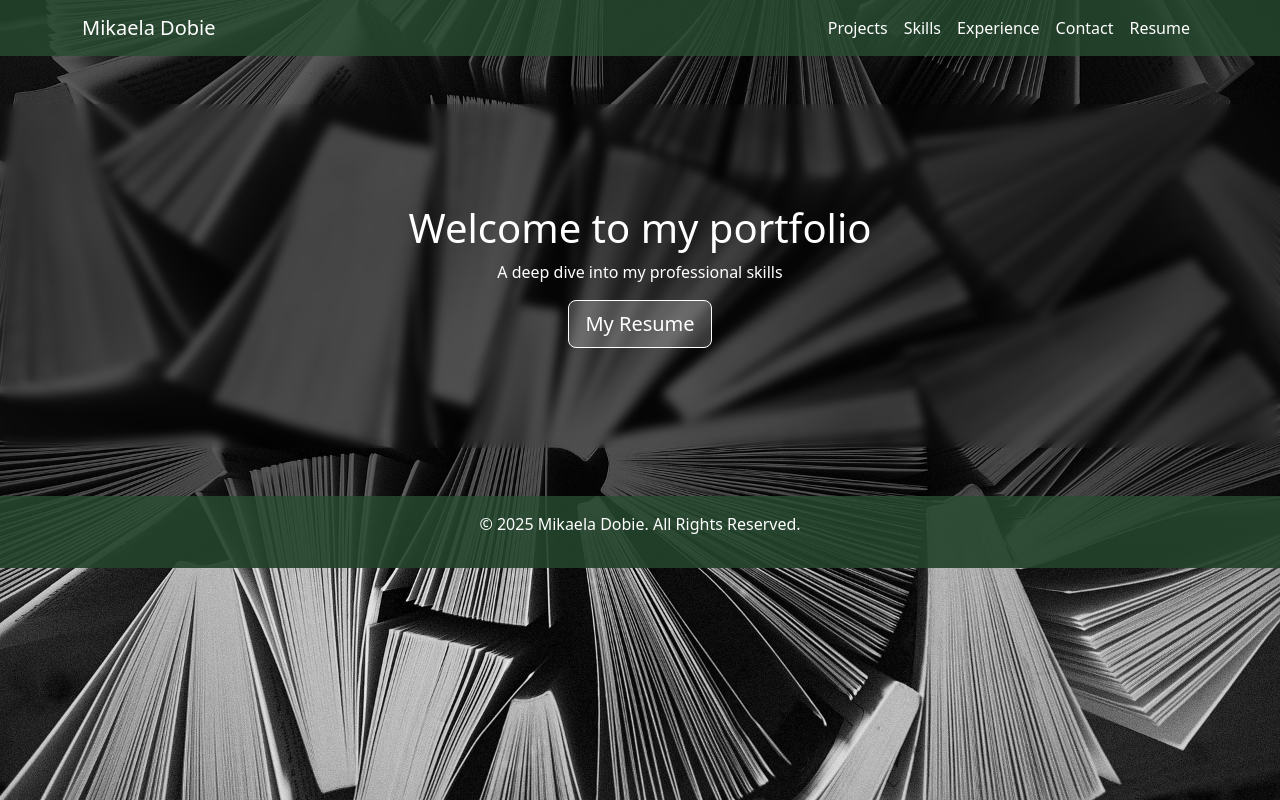
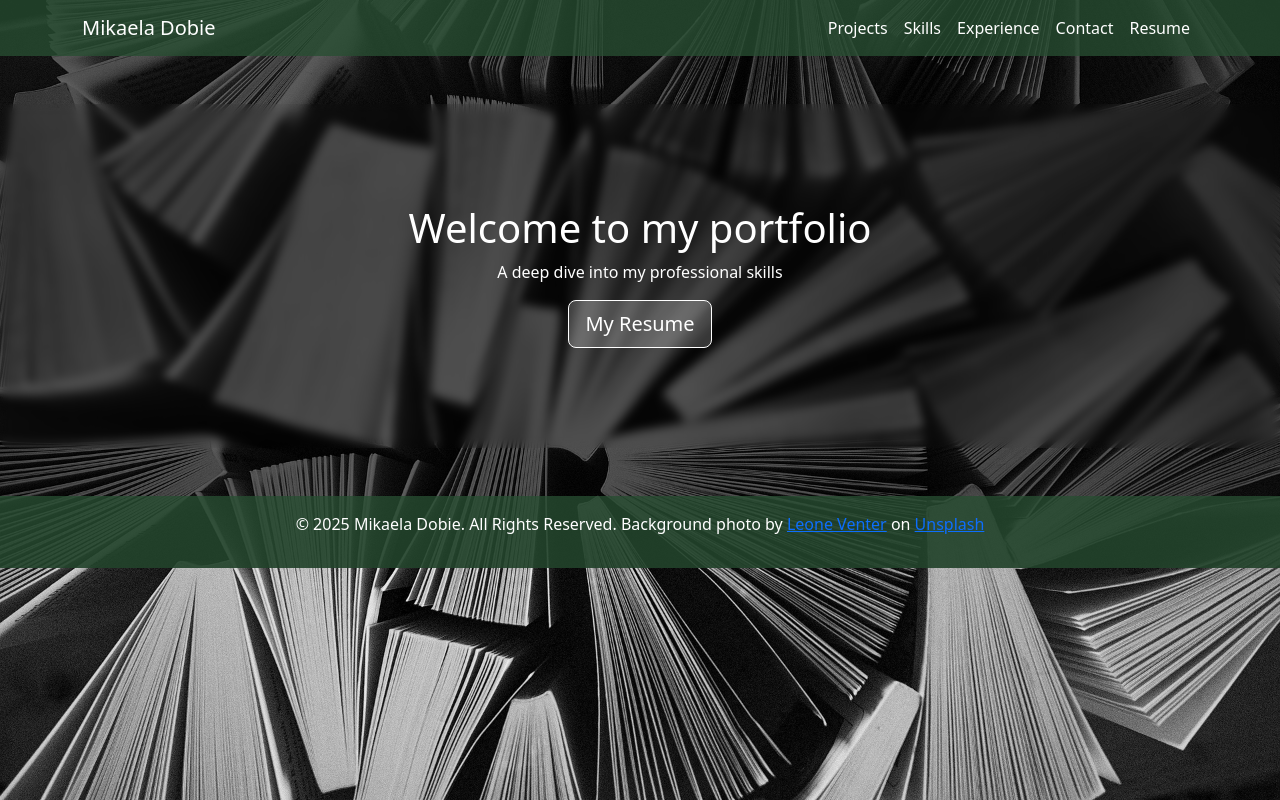
Before and after one commit to Miika0320/mikaeladobie, a plain HTML site: page index.html in a window 1280 px wide. Drawn offline with nearby package versions, Linux system fonts and the light colour scheme.

Commit message:
Update index.html

```diff
--- a/index.html
+++ b/index.html
@@ -108,7 +108,8 @@
 
     <!-- Footer -->
     <footer class="footer text-center mt-5 p-3">
-        <p>&copy; 2025 Mikaela Dobie. All Rights Reserved.</p>
+        <p>&copy; 2025 Mikaela Dobie. All Rights Reserved. Background photo by <a href="https://unsplash.com/@fempreneurstyledstock?utm_content=creditCopyText&utm_medium=referral&utm_source=unsplash">Leone Venter</a> on <a href="https://unsplash.com/photos/magic-keyboard-beside-mug-and-click-pen-VieM9BdZKFo?utm_content=creditCopyText&utm_medium=referral&utm_source=unsplash">Unsplash</a>
+        </p>
     </footer>
 
     <script src="https://cdn.jsdelivr.net/npm/bootstrap@5.3.0/dist/js/bootstrap.bundle.min.js"></script>
```
